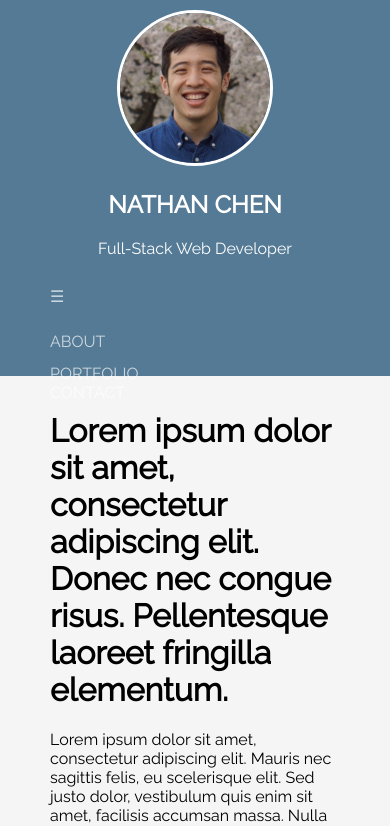
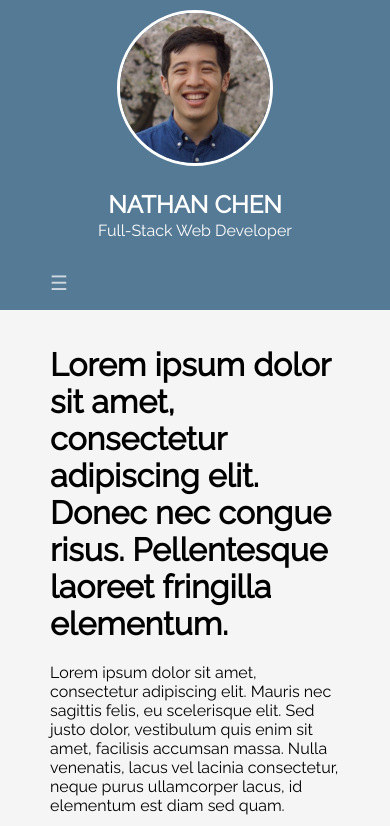
Before and after one commit to codechennerator/react-profile, a React (Create React App) app: page / in a window 390 px wide. Shown: the top 826 px of the page. Built offline with nearby package versions, Linux system fonts and the light colour scheme.

Commit message:
mobile responsive bar

```diff
--- a/src/App.js
+++ b/src/App.js
@@ -8,11 +8,17 @@ const AppWrapper = styled.div`
   height: 100%;
 `;
 const StyledNav = styled(Nav)`
-  grid-area: menu
+  grid-area: menu;
+  height: 100%;
 `;
-const StyledSwitch = styled(Switch)`
-  grid-area: content
-`
+const Content = styled.div`
+  grid-area: content;
+  padding: 25px 75px 25px 75px;
+  background-color: whitesmoke;
+  @media (max-width: 980px){
+      padding: 15px 50px 15px 50px;
+  }
+`;
 const RouterWrapper =styled.div`
   display: grid;
   min-height: 100%;
@@ -20,7 +26,7 @@ const RouterWrapper =styled.div`
   grid-template-areas: "menu content";
   @media (max-width: 980px){
     grid-template-columns: 1fr;
-    grid-template-rows: 1fr 3fr;
+    grid-template-rows: auto 1fr;
     grid-template-areas: "menu"
                          "content";
   }
@@ -33,10 +39,12 @@ class App extends Component {
         <Router>
           <RouterWrapper>
             <StyledNav />
-            <StyledSwitch>
-              <Route exact path = "/" component = {Home} />
-              <Route exact path = "/portfolio" component = {Portfolio} />
-            </StyledSwitch>
+            <Switch>
+              <Content className = "test">
+                <Route exact path = "/" component = {Home} />
+                <Route exact path = "/portfolio" component = {Portfolio} />
+              </Content>
+            </Switch>
           </RouterWrapper>
         </Router>
       </AppWrapper>
--- a/src/components/Content/Content.js
+++ /dev/null
@@ -1,21 +0,0 @@
-import React, { Component } from "react";
-import styled from 'styled-components';
-
-const ContentWrapper = styled.div`
-    padding: 25px 75px 25px 75px;
-    background-color: whitesmoke;
-    @media (max-width: 980px){
-        padding: 15px 50px 15px 50px;
-    }
-`;
-class Content extends Component{
-    render(){
-        return(
-            <ContentWrapper>
-                {this.props.children}
-            </ContentWrapper>
-        )
-    }
-}
-
-export default Content;
--- a/src/components/Nav/Nav.js
+++ b/src/components/Nav/Nav.js
@@ -8,14 +8,15 @@ const NavWrapper = styled.div`
     grid-template-areas: "head"
                          "nav";
     grid-template-rows: 1fr 3fr;
-    align-items: center;
+    grid-gap: 50px;
     padding-top: 25px;
     @media (max-width: 980px){
         grid-template-columns: 1fr;
-        grid-template-rows: 3fr auto;
+        grid-template-rows: 1fr auto;
         grid-template-areas: "head"
                              "nav";
         padding-top: 10px;
+        grid-gap: 0px;
     }
 `;
 const NameHeader = styled(Link)`
@@ -31,15 +32,42 @@ const NameHeader = styled(Link)`
         height: auto;
     }
 `;
+const Me = styled.img`
+    height: 150px;
+    width: 150px;
+    border: 3px solid white;
+    border-radius: 50%;
+`;
+const Name = styled.h2`
+    margin-bottom: 0;
+`;
+const JobTitle = styled.p`
+    margin-top: 0.1em;
+`
 const Menu = styled.div`
     display: grid;
     grid-area: nav;
-    grid-template-rows: repeat(auto-fit, 45px);
-    height: 100%
+    grid-template-rows: repeat(auto-fill, 35px);
+    height: auto;
     padding-left: 50px;
-    align-items: center;
+    @media (max-width: 980px){
+        grid-template-rows: auto;
+        height: auto;
+    }
 `;
-const NavItem = styled(Link)`
+const MenuToggle = styled.span`
+    display: none;
+    cursor: pointer;
+    opacity: 0.7;
+    color: white;
+    font-size: 20px;
+    @media (max-width: 980px){
+        display: block;
+        padding-top: 15px;
+        padding-bottom: 15px;
+    }
+`;
+const StyledLink = styled(Link)`
     text-decoration: none;
     color: white;
     opacity: 0.7;
@@ -48,27 +76,51 @@ const NavItem = styled(Link)`
         opacity: 1.0;
         text-decoration: underline;
     }
+    @media (max-width: 980px){
+        padding-top: 15px;
+        padding-bottom: 15px;
+        display: ${props => props.toggle || 'none'};
+    }
 `;
-const Me = styled.img`
-    height: 150px;
-    width: 150px;
-    border: 3px solid white;
-    border-radius: 50%;
-`;
+
 class Nav extends Component{
+    constructor(props){
+        super(props);
+        this.state = {
+            toggleMenu: false
+        }
+        this.menuHandler = this.menuHandler.bind(this);
+        this.hideMenu = this.hideMenu.bind(this);
+    }
+    menuHandler(){
+        this.setState((prevState) =>{
+            return {toggleMenu: !prevState.toggleMenu};
+        });
+    }
+    hideMenu(){
+        this.setState({
+            toggleMenu: false
+        })
+    }
     render(){
         return(
             <NavWrapper>
                 <NameHeader to = "/">
                     <Me src={me} alt = "me"/>
-                    <h2>NATHAN CHEN</h2>
-                    <p>Full-Stack Web Developer</p>
+                    <Name>NATHAN CHEN</Name>
+                    <JobTitle>Full-Stack Web Developer</JobTitle>
                 </NameHeader>
                 <Menu>
-                    <NavItem to = "/#">&#9776;</NavItem>
-                    <NavItem to = "/about">About</NavItem>
-                    <NavItem to = "/portfolio">Portfolio</NavItem>
-                    <NavItem to = "/contact">Contact</NavItem>
+                    <MenuToggle onClick = {this.menuHandler}>&#9776;</MenuToggle>
+                    <StyledLink toggle = {(this.state.toggleMenu) ? 'block' : 'none'} to = "/about" onClick = {this.hideMenu}>
+                        About
+                    </StyledLink>
+                    <StyledLink toggle = {(this.state.toggleMenu) ? 'block' : 'none'} to = "/portfolio" onClick = {this.hideMenu}>
+                        Portfolio
+                    </StyledLink>
+                    <StyledLink toggle = {(this.state.toggleMenu) ? 'block' : 'none'} to = "/contact" onClick = {this.hideMenu}>
+                        Contact
+                    </StyledLink>
                 </Menu>
             </NavWrapper>
         )
--- a/src/components/index.js
+++ b/src/components/index.js
@@ -1,3 +1,2 @@
 export { default as Nav } from "./Nav/Nav.js";
 export { default as Footer } from "./Footer/Footer.js";
-export { default as Content } from "./Content/Content.js";
--- a/src/pages/Home/Home.js
+++ b/src/pages/Home/Home.js
@@ -1,36 +1,15 @@
 import React, { Component } from 'react';
-import { Content } from '../../components';
-const style = {
-  "content": {
-    "display": "grid",
-    "gridTemplateAreas": "\"intro1\"\n        \"intro2\"",
-    "gridTemplateRows": "auto 1fr",
-    "gridGap": "20px"
-  },
-  "intro1": {
-    "gridArea": "intro1"
-  },
-  "intro2": {
-    "gridArea": "intro2",
-    "gridColumnEnd": "3",
-    "display": "grid",
-    "gridGap": "20px",
-    "gridTemplateColumns": "repeat(auto-fit, minmax(300px, 1fr))"
-  },
-  "i2_item": {
-    "display": "block"
-  }
-}
+
 class Home extends Component{
   render(){
     return (
-      <Content>
+      <div>
         <h1 className="intro1">Lorem ipsum dolor sit amet, consectetur adipiscing elit. Donec nec congue risus. Pellentesque laoreet fringilla elementum.</h1>
         <div className = "intro2">
             <p className="i2-item">Lorem ipsum dolor sit amet, consectetur adipiscing elit. Mauris nec sagittis felis, eu scelerisque elit. Sed justo dolor, vestibulum quis enim sit amet, facilisis accumsan massa. Nulla venenatis, lacus vel lacinia consectetur, neque purus ullamcorper lacus, id elementum est diam sed quam. </p>
             <p className="i2-item">Phasellus mattis lorem non dui euismod feugiat. Nunc vulputate ex nisl, at hendrerit ante consectetur sit amet. Sed non fringilla ante. In pellentesque enim vel mollis faucibus. Morbi quis tortor sollicitudin, dapibus quam ac, ornare est. Phasellus eget magna in mauris suscipit aliquam eu id elit. Fusce ornare, dui vitae fringilla vestibulum, dui arcu volutpat sapien, non vehicula quam enim at leo. Donec sed diam vel odio placerat elementum. Proin scelerisque posuere ligula sed aliquam. Donec nec congue risus. Pellentesque laoreet fringilla elementum.</p>
         </div>
-      </Content>
+      </div>
     );
   }
 }
--- a/src/pages/Portfolio/Portfolio.js
+++ b/src/pages/Portfolio/Portfolio.js
@@ -1,11 +1,10 @@
 import React, { Component } from 'react';
-import { Content } from '../../components';
 class Portfolio extends Component{
   render(){
     return (
-        <Content>
+        <div>
           <h1>Portfolio</h1>
-        </Content>
+        </div>
     );
   }
 }
```
